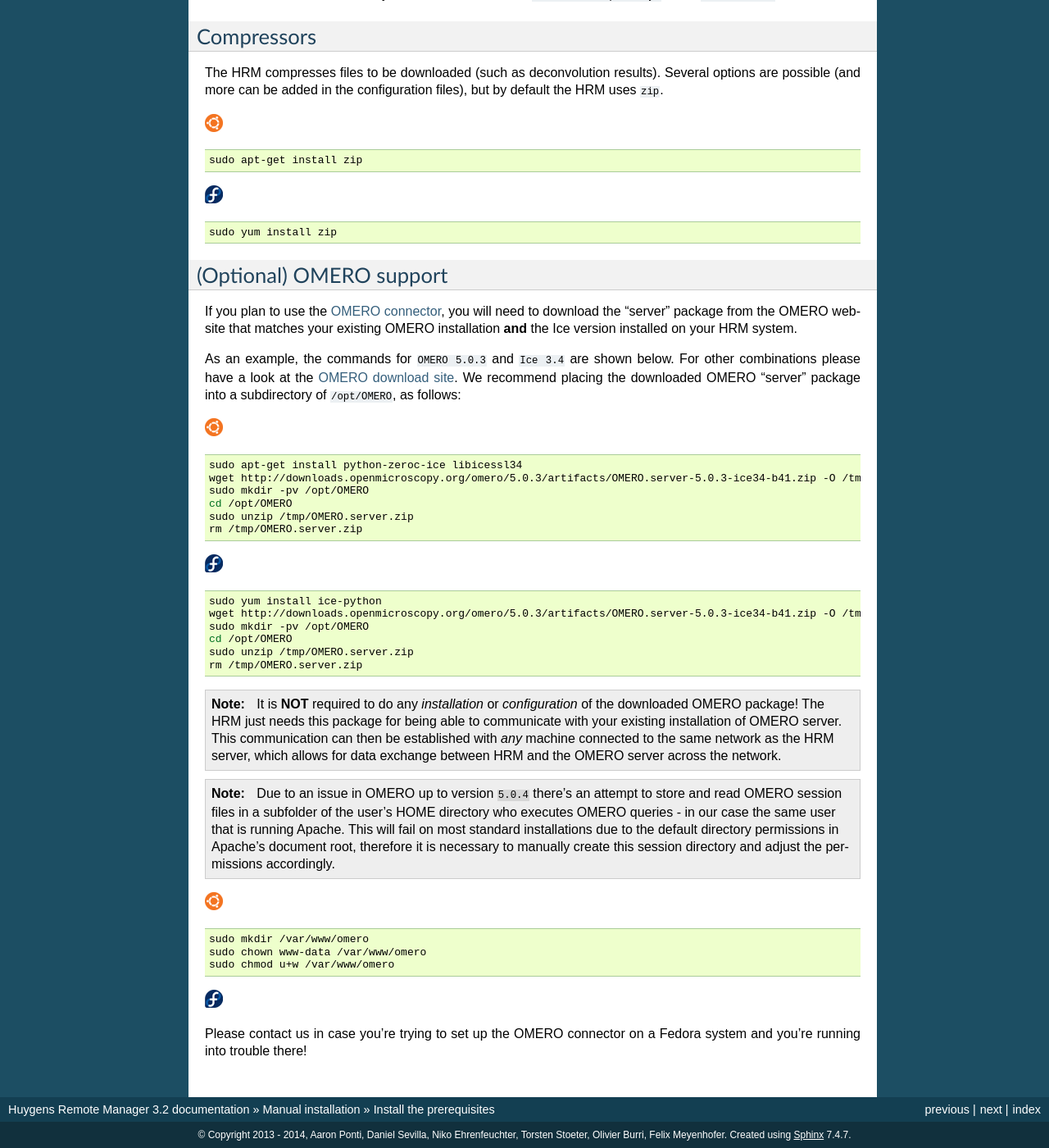
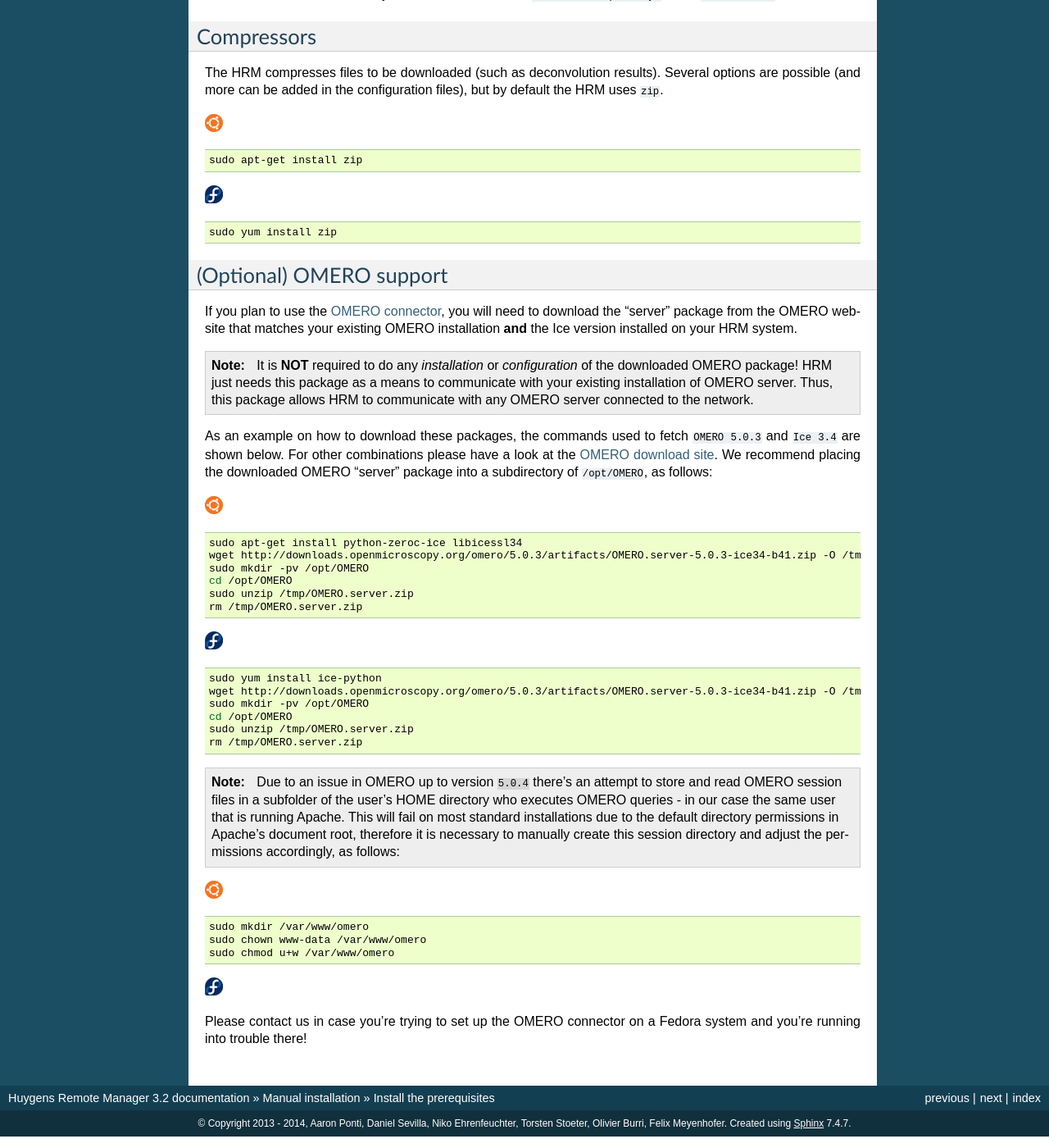
Before and after one commit to aarpon/hrm_docs, a Sphinx documentation site: the page built from docs/prerequisites.rst, in a window 1280 px wide and 1400 px high, scrolled down 3720 px. Shown: the whole window at 82% size. Built offline with Sphinx 7.4.7, drawn with Linux system fonts in a browser that asks for light colours.

Commit message:
More changes to make the documentation of the OMERO connector clearer.

```diff
--- a/docs/prerequisites.rst
+++ b/docs/prerequisites.rst
@@ -227,8 +227,16 @@ If you plan to use the :ref:`connector_omero`, you will need to download the
 "server" package from the OMERO website that matches your existing OMERO installation
 **and** the Ice version installed on your HRM system.
 
-As an example, the
-commands for ``OMERO 5.0.3`` and ``Ice 3.4`` are shown below. For other
+.. note::
+
+    It is **NOT** required to do any *installation* or *configuration* of the
+    downloaded OMERO package! HRM just needs this package as a means
+    to communicate with your existing installation of OMERO server.
+    Thus, this package allows HRM to communicate with any OMERO server connected to
+    the network.
+
+As an example on how to download these packages, the
+commands used to fetch ``OMERO 5.0.3`` and ``Ice 3.4`` are shown below. For other
 combinations please have a look at the `OMERO download site
 <http://downloads.openmicroscopy.org/omero/>`_. We recommend placing the
 downloaded OMERO
@@ -257,17 +265,6 @@ downloaded OMERO
     sudo unzip /tmp/OMERO.server.zip
     rm /tmp/OMERO.server.zip
 
-
-.. note::
-
-    It is **NOT** required to do any *installation* or *configuration* of the
-    downloaded OMERO package! The HRM just needs this package for being able
-    to communicate with your existing installation of OMERO server.
-    This
-    communication can then be established with *any* machine connected to the
-    same network as the HRM server, which allows for data exchange between HRM
-    and the OMERO server across the network.
-
 .. note::
 
     Due to an issue in OMERO up to version ``5.0.4`` there's an attempt to store and
@@ -276,7 +273,7 @@ downloaded OMERO
     This will fail on most standard installations due to the default directory
     permissions in Apache's document root, therefore it is necessary to
     manually create this session directory and adjust the permissions
-    accordingly.
+    accordingly, as follows:
 
 |ubuntu|
 
```
